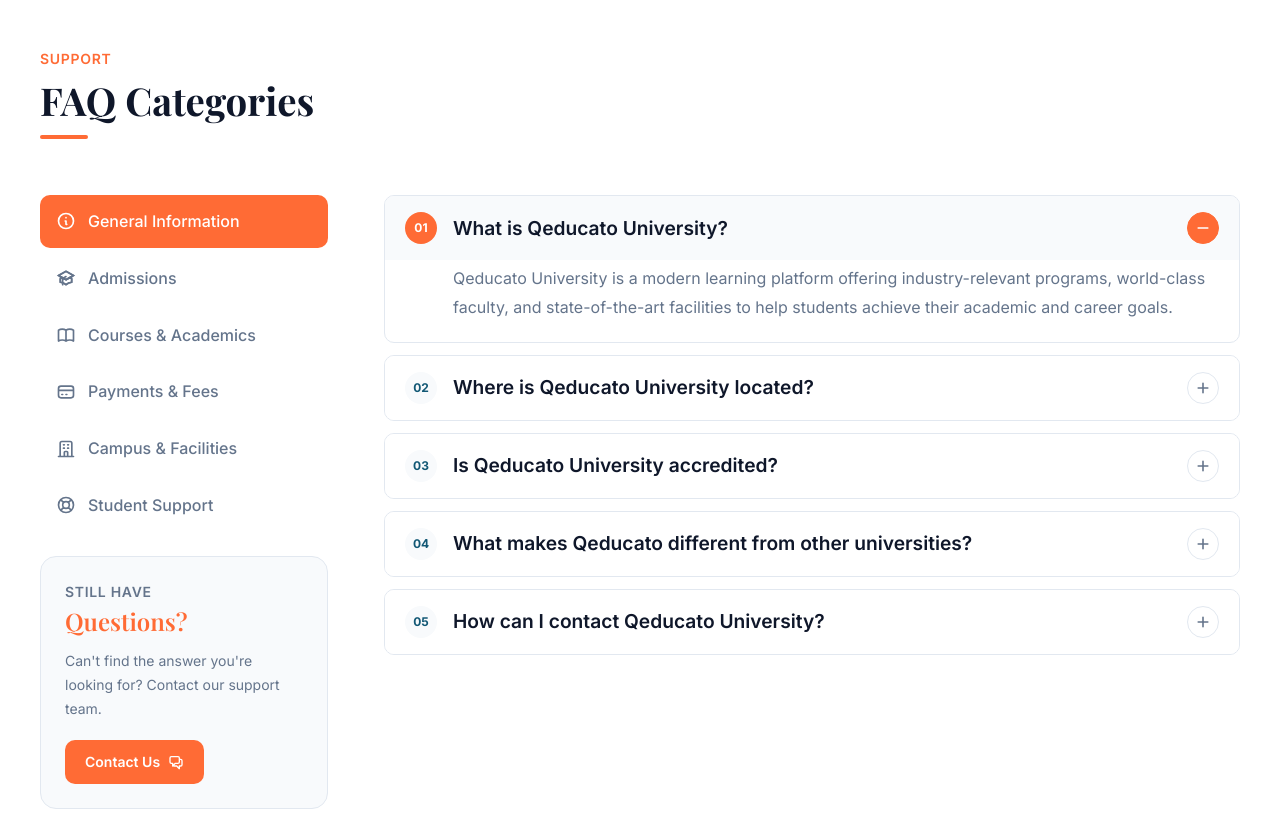
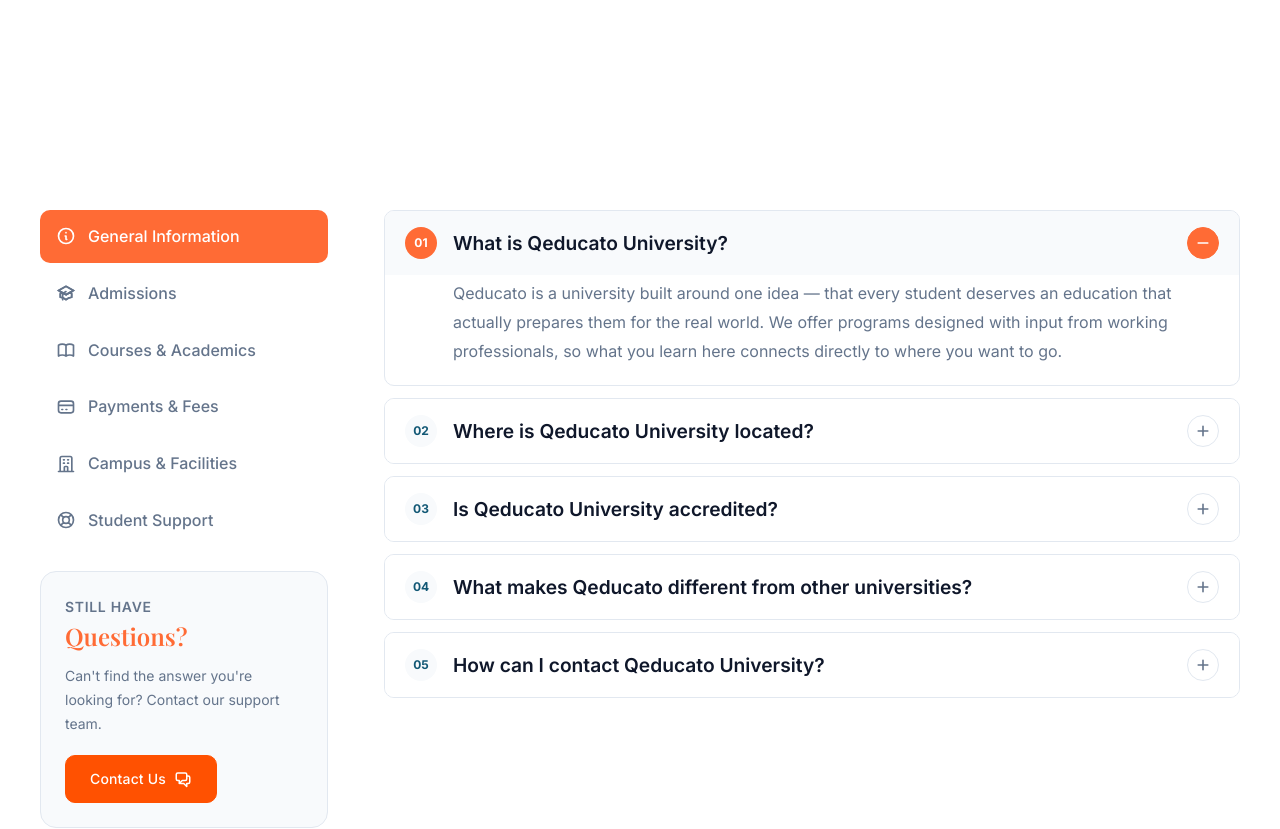
Before and after one commit to almahmud-dev/qeducato-platform, a Next.js app: page /faq in a window 1280 px wide. Shown: the part 700-1529 px from the top of the page. Built offline with nearby package versions, Linux system fonts and the light colour scheme; a web font is replaced by a local one.

Commit message:
faq modify

```diff
--- a/src/components/common/DirectionalButton.jsx
+++ b/src/components/common/DirectionalButton.jsx
@@ -23,6 +23,7 @@ export default function DirectionalButton({
   target,
   className = "",
   textTypo,
+  ariaLabel,
 }) {
   const btnRef = useRef(null);
   const flairRef = useRef(null);
@@ -222,6 +223,7 @@ export default function DirectionalButton({
         href={href}
         target={target}
         rel={target === "_blank" ? "noopener noreferrer" : undefined}
+        aria-label={ariaLabel || label}
         style={{ "--btn-border": borderColor, backgroundColor: bgColor }}
         className={sharedClasses}
       >
@@ -234,6 +236,7 @@ export default function DirectionalButton({
     <button
       ref={btnRef}
       onClick={onClick}
+      aria-label={ariaLabel || label}
       style={{ "--btn-border": borderColor, backgroundColor: bgColor }}
       className={sharedClasses}
     >
--- a/src/components/faq/FAQAccordion.jsx
+++ b/src/components/faq/FAQAccordion.jsx
@@ -6,7 +6,7 @@ export default function FAQAccordion({ items, openId, onToggle }) {
   if (!items || items.length === 0) {
     return (
       <div className="flex items-center justify-center py-16">
-        <p className="PeraTwo text-[var(--muted)]">No questions found.</p>
+        <p className="PeraTwo text-muted">No questions found.</p>
       </div>
     );
   }
--- a/src/components/faq/FAQContactCard.jsx
+++ b/src/components/faq/FAQContactCard.jsx
@@ -1,35 +1,36 @@
 import { HiOutlineChatAlt2 } from "react-icons/hi";
 import Link from "next/link";
+import DirectionalButton from "../common/DirectionalButton";
 
 export default function FAQContactCard() {
   return (
     <aside
       aria-label="Contact support"
-      className="mt-6 bg-[var(--surface)] border border-[var(--border)] rounded-[16px] p-6"
+      className="mt-6 bg-surface border border-border rounded-2xl p-6"
     >
-      <p className="label text-[var(--muted)] mb-1">Still Have</p>
-      <h2 className="headingFive text-[var(--primary)] mb-3 leading-tight">
+      <p className="label text-muted mb-1">Still Have</p>
+      <h2 className="headingFive text-primary mb-3 leading-tight">
         Questions?
       </h2>
-      <p className="PeraThree text-[var(--muted)] mb-5 leading-relaxed">
+      <p className="PeraThree text-muted mb-5 leading-relaxed">
         Can&apos;t find the answer you&apos;re looking for? Contact our support
         team.
       </p>
 
-      <Link
+      <DirectionalButton
         href="/contact"
-        className="
-          inline-flex items-center gap-2 px-5 py-2.5
-          bg-[var(--primary)] hover:bg-[var(--primary-hover)]
-          text-white PeraThree font-semibold rounded-[10px]
-          transition-colors duration-200
-          focus-visible:outline-2 focus-visible:outline-offset-2 focus-visible:outline-[var(--primary)]
-        "
-        aria-label="Contact our support team"
-      >
-        Contact Us
-        <HiOutlineChatAlt2 className="w-4 h-4" aria-hidden="true" />
-      </Link>
+        label="Contact Us"
+        rightIcon={<HiOutlineChatAlt2 size={18} />}
+        bgColor="#FF5101"
+        flairColor="#125875"
+        borderColor="#FF5101"
+        textColor="#ffffff"
+        textHoverColor="#ffffff"
+        shadowHover=""
+        size="md"
+        className="font-semibold rounded-sm px-5 py-3.5"
+        ariaLabel="Contact our support team"
+      />
     </aside>
   );
 }
--- a/src/components/faq/FAQItem.jsx
+++ b/src/components/faq/FAQItem.jsx
@@ -7,7 +7,7 @@ export default function FAQItem({ item, index, isOpen, onToggle }) {
   const panelId = `faq-panel-${item.id}`;
 
   return (
-    <div className="border border-[var(--border)] rounded-[10px] overflow-hidden">
+    <div className="border border-border rounded-[10px] overflow-hidden">
       <h3>
         <button
           id={headingId}
@@ -17,8 +17,8 @@ export default function FAQItem({ item, index, isOpen, onToggle }) {
           className={`
             w-full flex items-center gap-4 px-5 py-4 text-left
             transition-colors duration-200 cursor-pointer
-            focus-visible:outline-2 focus-visible:outline-offset-2 focus-visible:outline-[var(--primary)]
-            ${isOpen ? "bg-[var(--surface)]" : "bg-white hover:bg-[var(--surface)]"}
+            focus-visible:outline-2 focus-visible:outline-offset-2 focus-visible:outline-primary
+            ${isOpen ? "bg-surface" : "bg-white hover:bg-surface"}
           `}
         >
           {/* Number badge */}
@@ -26,7 +26,7 @@ export default function FAQItem({ item, index, isOpen, onToggle }) {
             className={`
               shrink-0 w-8 h-8 rounded-full flex items-center justify-center
               caption font-bold transition-colors duration-200
-              ${isOpen ? "bg-[var(--primary)] text-white" : "bg-[var(--surface)] text-[var(--secondary)]"}
+              ${isOpen ? "bg-primary text-white" : "bg-surface text-secondary"}
             `}
             aria-hidden="true"
           >
@@ -34,7 +34,7 @@ export default function FAQItem({ item, index, isOpen, onToggle }) {
           </span>
 
           {/* Question */}
-          <span className="flex-1 headingSix text-[var(--foreground)]">
+          <span className="flex-1 headingSix text-foreground">
             {item.question}
           </span>
 
@@ -45,8 +45,8 @@ export default function FAQItem({ item, index, isOpen, onToggle }) {
               transition-all duration-200
               ${
                 isOpen
-                  ? "bg-[var(--primary)] border-[var(--primary)] text-white"
-                  : "border-[var(--border)] text-[var(--muted)]"
+                  ? "bg-primary border-primary text-white"
+                  : "border-border text-muted"
               }
             `}
             aria-hidden="true"
@@ -67,11 +67,11 @@ export default function FAQItem({ item, index, isOpen, onToggle }) {
         aria-labelledby={headingId}
         className={`
           overflow-hidden transition-all duration-300 ease-in-out
-          ${isOpen ? "max-h-[500px] opacity-100" : "max-h-0 opacity-0"}
+          ${isOpen ? "max-h-125 opacity-100" : "max-h-0 opacity-0"}
         `}
       >
-        <div className="px-5 pb-5 pt-1 pl-[4.25rem]">
-          <p className="PeraTwo text-[var(--muted)] leading-relaxed">
+        <div className="px-5 pb-5 pt-1 pl-17">
+          <p className="PeraTwo text-muted leading-relaxed">
             {item.answer}
           </p>
         </div>
--- a/src/components/faq/FAQSection.jsx
+++ b/src/components/faq/FAQSection.jsx
@@ -6,6 +6,7 @@ import FAQAccordion from "./FAQAccordion";
 import FAQContactCard from "./FAQContactCard";
 import Container from "../ui/Container";
 import { faqCategories, faqItems } from "@/helper/faq/faqData";
+import SectionHeader from "../common/SectionHeader";
 
 export default function FAQSection() {
   const [activeCategory, setActiveCategory] = useState("general");
@@ -29,22 +30,13 @@ export default function FAQSection() {
       aria-labelledby="faq-section-heading"
       className="pt-16 md:pt-20 lg:pt-24"
     >
-      <Container>
+      <Container size="xl">
         {/* Section heading */}
-        <div className="mb-10 md:mb-14">
-          <p className="label text-[var(--primary)] mb-2">Support</p>
-          <h1
-            id="faq-section-heading"
-            className="headingThree text-[var(--foreground)]"
-          >
-            FAQ Categories
-          </h1>
-          {/* Primary underline — design e acha */}
-          <div
-            className="mt-3 w-12 h-1 bg-[var(--primary)] rounded-full"
-            aria-hidden="true"
+          <SectionHeader
+            label="Our Support"
+            text="FAQ Categories"
+            colorWord="Categories"
           />
-        </div>
 
         {/* Layout: sidebar + accordion */}
         <div className="flex flex-col lg:flex-row gap-8 lg:gap-10 xl:gap-14">
--- a/src/helper/faq/faqData.js
+++ b/src/helper/faq/faqData.js
@@ -13,31 +13,31 @@ export const faqItems = {
       id: "g1",
       question: "What is Qeducato University?",
       answer:
-        "Qeducato University is a modern learning platform offering industry-relevant programs, world-class faculty, and state-of-the-art facilities to help students achieve their academic and career goals.",
+        "Qeducato is a university built around one idea — that every student deserves an education that actually prepares them for the real world. We offer programs designed with input from working professionals, so what you learn here connects directly to where you want to go.",
     },
     {
       id: "g2",
       question: "Where is Qeducato University located?",
       answer:
-        "Qeducato University has multiple campuses across the country, with our main campus located in the heart of the city. We also offer a fully online learning experience for remote students.",
+        "Our main campus is in the city centre, and we have additional locations across the country. If you're not able to study on campus, we also offer fully online programs so you can learn from wherever you are — without missing out on academic quality or faculty support.",
     },
     {
       id: "g3",
       question: "Is Qeducato University accredited?",
       answer:
-        "Yes, Qeducato University is fully accredited by the national higher education authority. Our programs meet the highest standards of academic excellence and industry relevance.",
+        "Yes, Qeducato is fully accredited by the national higher education authority. This means your degree is officially recognised — by employers, by other institutions, and for further study. You won't have to worry about the value of your qualification.",
     },
     {
       id: "g4",
       question: "What makes Qeducato different from other universities?",
       answer:
-        "We combine academic rigor with real-world application. Our curriculum is co-designed with industry leaders, and every student gets access to mentorship, career placement support, and a global alumni network.",
+        "Honestly, a few things. Classes are small enough that lecturers actually know your name. The curriculum is built with input from people working in your field right now. And you'll have access to career support from day one — not just when you're about to graduate.",
     },
     {
       id: "g5",
       question: "How can I contact Qeducato University?",
       answer:
-        "You can reach us via email at info@qeducato.edu, by phone at +1 (800) 123-4567, or by visiting our contact page to submit an inquiry form. Our support team responds within 24 hours.",
+        "You can email us at info@qeducato.edu or call +1 (800) 123-4567 on weekdays. If you'd prefer to write in at your own pace, our contact form is always open. We aim to get back to every message within one working day.",
     },
   ],
 
@@ -46,37 +46,37 @@ export const faqItems = {
       id: "a1",
       question: "How can I apply for admission?",
       answer:
-        "You can apply online through our official admissions portal. Complete the application form, upload required documents, and pay the application fee. The entire process takes approximately 20–30 minutes.",
+        "You can apply online through our admissions portal — it usually takes around 20 to 30 minutes to complete. Fill in your details, upload your documents, and submit. If you run into any issues, our admissions team is happy to help you through it.",
     },
     {
       id: "a2",
       question: "What documents are required for admission?",
       answer:
-        "Required documents include: completed application form, official academic transcripts, national ID or passport copy, two letters of recommendation, a personal statement (500–800 words), and passport-sized photographs.",
+        "You'll need your academic transcripts, a copy of your national ID or passport, two letters of recommendation, a personal statement (500–800 words), and a passport-sized photo. Having these ready before you start the application will make the process much smoother.",
     },
     {
       id: "a3",
       question: "What are the admission deadlines?",
       answer:
-        "Fall semester applications close on July 31st and Spring semester applications close on December 15th. We recommend applying early as seats are limited and filled on a rolling basis.",
+        "Applications for the Fall semester close on July 31st, and Spring applications close on December 15th. We do review applications on a rolling basis, so applying early gives you the best chance of securing your place — seats do fill up.",
     },
     {
       id: "a4",
       question: "Is there an entrance examination?",
       answer:
-        "Yes, most undergraduate programs require our standardized entrance test. Graduate programs require GRE/GMAT scores or equivalent. Some professional programs have additional portfolio or interview requirements.",
+        "Most undergraduate applicants will need to take our entrance test. For postgraduate programs, GRE or GMAT scores are required. A few professional programs also include a portfolio review or a short interview — we'll let you know exactly what's needed for your program.",
     },
     {
       id: "a5",
       question: "Can international students apply?",
       answer:
-        "Absolutely. International students are welcome and we have a dedicated International Admissions Office to guide you through visa requirements, equivalency certificates, and language proficiency tests.",
+        "Yes, absolutely. We welcome students from all over the world. Our International Admissions team can walk you through everything — visa requirements, document equivalency, English proficiency tests — so you know exactly what to prepare.",
     },
     {
       id: "a6",
       question: "How long does the admission process take?",
       answer:
-        "Once all documents are submitted, the review process typically takes 2–3 weeks. You will receive an official decision letter via email and mail.",
+        "Once we have all your documents, you'll typically hear back within 2 to 3 weeks. We'll send your decision by email and follow up with an official letter. If your application is still under review, you're welcome to check in with the admissions office anytime.",
     },
   ],
 
@@ -85,31 +85,31 @@ export const faqItems = {
       id: "ac1",
       question: "What programs does Qeducato offer?",
       answer:
-        "We offer undergraduate, postgraduate, and doctoral programs across faculties including Business, Engineering, Computer Science, Liberal Arts, Health Sciences, and Law. Browse the full catalog on our Programs page.",
+        "We offer undergraduate, postgraduate, and doctoral programs in Business, Engineering, Computer Science, Liberal Arts, Health Sciences, and Law. You can browse the full list on our Programs page — each entry includes course details, duration, and entry requirements.",
     },
     {
       id: "ac2",
       question: "Do you offer online courses?",
       answer:
-        "Yes, we offer a wide range of fully online and hybrid programs. Online students get the same quality of instruction, faculty access, and career support as on-campus students.",
+        "Yes. We have fully online and hybrid options across many of our programs. Online students attend the same lectures, submit the same assignments, and have access to the same tutors and career support as students on campus.",
     },
     {
       id: "ac3",
       question: "How is the academic year structured?",
       answer:
-        "The academic year consists of two main semesters — Fall (September–December) and Spring (January–May) — plus an optional Summer session (June–August) for accelerated learning.",
+        "The year is divided into two main semesters — Fall runs September to December, and Spring runs January to May. There's also an optional Summer session from June to August if you want to get ahead or lighten your load in a regular semester.",
     },
     {
       id: "ac4",
       question: "What is the student-to-faculty ratio?",
       answer:
-        "We maintain a 15:1 student-to-faculty ratio to ensure personalized attention. Most lecture classes have 30–40 students, while seminars and labs are capped at 15.",
+        "Our ratio is 15 students to every one faculty member. Most lectures have 30 to 40 students, and seminars or lab sessions are capped at 15. In practice, this means you can actually ask questions in class and get proper feedback on your work.",
     },
     {
       id: "ac5",
       question: "Are internships part of the curriculum?",
       answer:
-        "Yes, most programs include mandatory internship semesters with our 500+ industry partners. Our Career Center actively helps students secure placements aligned with their career goals.",
+        "For most programs, yes — an internship semester is built into the course. Our Career Centre works with over 500 companies and helps match you with a placement that suits your goals. It's one of the more practical parts of studying here.",
     },
   ],
 
@@ -118,31 +118,31 @@ export const faqItems = {
       id: "f1",
       question: "What are the tuition fees?",
       answer:
-        "Tuition varies by program. Undergraduate programs range from $8,000–$15,000 per year, while postgraduate programs range from $12,000–$22,000 per year. A detailed fee schedule is available on our Fees page.",
+        "Undergraduate fees range from $8,000 to $15,000 per year depending on your program. Postgraduate programs range from $12,000 to $22,000. The full fee schedule is on our Fees page — we keep it transparent so there are no surprises once you enrol.",
     },
     {
       id: "f2",
       question: "What payment options are available?",
       answer:
-        "We accept payment via bank transfer, credit/debit cards, mobile banking, and installment plans. Students can split tuition into two or four equal payments per semester without any additional charges.",
+        "We accept bank transfers, credit and debit cards, and mobile banking. If paying the full amount upfront isn't realistic for you, you can split your tuition into two or four equal instalments each semester — with no extra charges for doing so.",
     },
     {
       id: "f3",
       question: "Are scholarships available?",
       answer:
-        "Yes, we offer merit-based, need-based, and program-specific scholarships. Up to 40% of enrolled students receive some form of financial aid. Apply through the Scholarships section of your student portal.",
+        "Yes — and more students receive them than you might expect. Around 40% of our enrolled students get some form of financial support, whether merit-based, need-based, or specific to their program. You can apply through the Scholarships section of the student portal.",
     },
     {
       id: "f4",
       question: "Is there a refund policy?",
       answer:
-        "Students who withdraw within the first two weeks of a semester are eligible for a 100% tuition refund. Withdrawals between weeks 3–4 receive a 50% refund. No refunds are issued after week four.",
+        "If you withdraw within the first two weeks of a semester, you'll receive a full tuition refund. Withdrawing in weeks three or four means a 50% refund. After week four, refunds aren't available — so if your plans change, reach out to us early.",
     },
     {
       id: "f5",
       question: "Are there any hidden fees?",
       answer:
-        "No. All fees including library access, student activity fees, and basic lab usage are included in the published tuition. Optional services like hostel accommodation and parking are listed separately.",
+        "No. Library access, basic lab usage, and student activity fees are all included in your published tuition. Things like accommodation and parking are optional and listed separately. What you see on the fees page is what you'll actually pay.",
     },
   ],
 
@@ -151,31 +151,31 @@ export const faqItems = {
       id: "ca1",
       question: "What facilities are available on campus?",
       answer:
-        "Our campus features modern lecture halls, state-of-the-art research labs, a central library with 100,000+ volumes, a fitness center, student lounges, cafeterias, and dedicated study zones open 24/7.",
+        "You'll find well-equipped lecture halls, research labs, a library with over 100,000 books and journals, a gym, student lounges, and cafeterias. Study zones are open around the clock, so you can work at whatever hours suit you.",
     },
     {
       id: "ca2",
       question: "Is hostel accommodation available?",
       answer:
-        "Yes, on-campus accommodation is available for both local and international students. We have single and shared room options with high-speed internet, laundry facilities, and round-the-clock security.",
+        "Yes, we have on-campus accommodation for both local and international students. You can choose between single and shared rooms — all come with reliable Wi-Fi, laundry facilities, and 24-hour security. Rooms fill up quickly, so it's worth applying early.",
     },
     {
       id: "ca3",
       question: "Is the campus accessible for students with disabilities?",
       answer:
-        "All campus buildings are fully accessible with ramps, elevators, accessible restrooms, and assistive technologies in libraries and labs. We also have a dedicated Disability Support Services office.",
+        "Yes. Every building on campus has ramps, lifts, and accessible restrooms. Libraries and labs also have assistive technology available. We have a dedicated Disability Support Services office if you need specific adjustments or just want to talk through your options.",
     },
     {
       id: "ca4",
       question: "Are there sports and recreational facilities?",
       answer:
-        "Yes, we have an indoor sports complex, outdoor fields, a swimming pool, and courts for basketball, tennis, and badminton. Over 30 student clubs and societies operate on campus.",
+        "There's a good range — an indoor sports hall, outdoor pitches, a swimming pool, and courts for basketball, tennis, and badminton. We also have over 30 student clubs and societies if you're looking for something social outside of sport.",
     },
     {
       id: "ca5",
       question: "Is there parking available on campus?",
       answer:
-        "Yes, dedicated parking zones are available for students with a valid campus parking permit. Electric vehicle charging stations are also available at the main parking complex.",
+        "Yes, there's dedicated parking for students with a valid campus permit. We also have electric vehicle charging stations at the main car park. Permit applications open each semester through the student portal.",
     },
   ],
 
@@ -184,31 +184,31 @@ export const faqItems = {
       id: "s1",
       question: "How can I contact academic support?",
       answer:
-        "Reach our Academic Support Center via email at academic@qeducato.edu or visit us in Building C, Room 101. Walk-in hours are Monday–Friday, 9 AM–5 PM. Online appointments are also available.",
+        "You can email our Academic Support Centre at academic@qeducato.edu or visit us in Building C, Room 101. We're open Monday to Friday, 9 AM to 5 PM. Online appointments are available too if coming in person isn't convenient.",
     },
     {
       id: "s2",
       question: "Is mental health counseling available?",
       answer:
-        "Yes, our Student Wellness Center offers free confidential counseling sessions for all enrolled students. You can book appointments online or walk in during office hours. A 24/7 crisis helpline is also available.",
+        "Yes. All enrolled students can access free, confidential counselling through our Student Wellness Centre. You can book a session online or walk in during office hours. There's also a 24/7 crisis line if you ever need to speak to someone urgently.",
     },
     {
       id: "s3",
       question: "What career services does the university offer?",
       answer:
-        "Our Career Center provides resume reviews, mock interviews, job placement assistance, networking events, and access to our exclusive job board with 1,000+ active listings from partner companies.",
+        "Our Career Centre offers CV reviews, mock interviews, job search support, and regular networking events with employers. You'll also get access to a job board with over 1,000 live listings from companies that actively recruit our students.",
     },
     {
       id: "s4",
       question: "How can I get technical support for the student portal?",
       answer:
-        "Contact our IT Help Desk at helpdesk@qeducato.edu or call the support line during business hours. Common issues including password resets and portal access can often be resolved through our self-service knowledge base.",
+        "Email our IT Help Desk at helpdesk@qeducato.edu or give us a call during business hours. A lot of common issues — like password resets or login problems — can be sorted quickly through our self-service knowledge base, which is available any time.",
     },
     {
       id: "s5",
       question: "Are tutoring services available?",
       answer:
-        "Yes, peer tutoring and faculty-led study sessions are available for most core courses. The Academic Support Center also runs free study skills workshops throughout the semester.",
+        "Yes. Peer tutoring and faculty-led study sessions run for most core subjects throughout the year. The Academic Support Centre also holds free workshops on study skills, writing, and exam preparation — open to all students.",
     },
   ],
 };
```
Also changed, not shown: src/components/faq/FAQCategories.jsx (+4 -4 lines).
